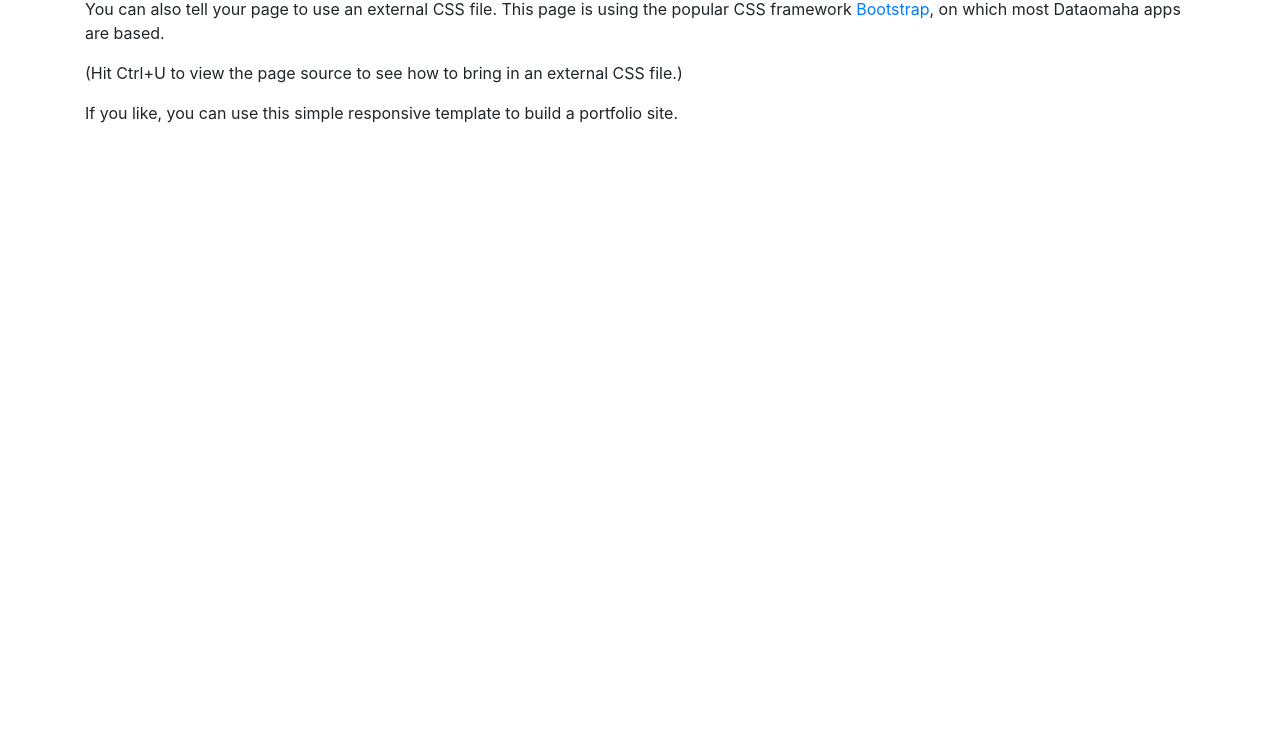
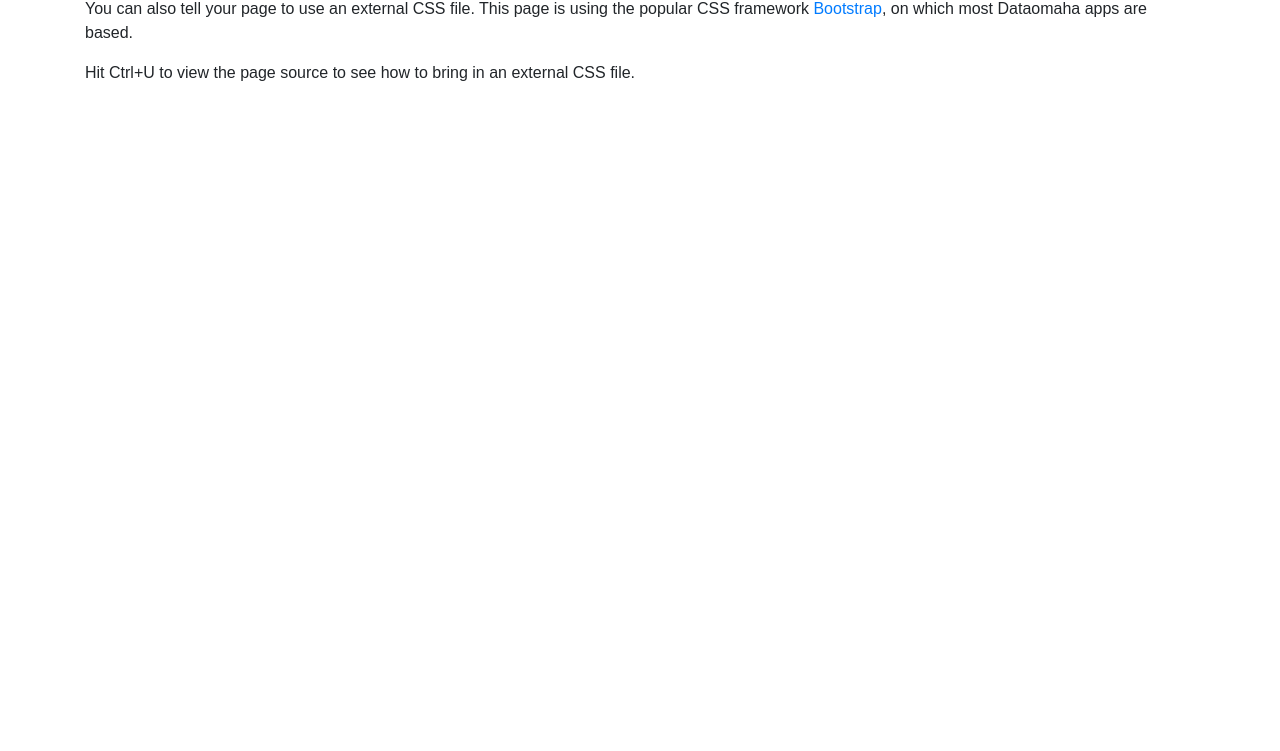
Before and after one commit to OWH-projects/html-css-training, a plain HTML site: page examples/portfolio/index.html in a window 1280 px wide. Shown: the part 49-800 px from the top of the page. Drawn offline with nearby package versions, Linux system fonts and the light colour scheme.

Commit message:
Added portfolio

```diff
--- a/examples/portfolio.html
+++ b/examples/portfolio/index.html
@@ -5,29 +5,24 @@
     <meta http-equiv="X-UA-Compatible" content="IE=edge">
     <meta name="viewport" content="width=device-width, initial-scale=1.0">
 
-    <title>Example 3</title>
+    <title>Portfolio example</title>
 
     <link href="http://dataomaha.com/media/scripts/bootstrap/3.0.3/css/bootstrap.css" rel="stylesheet">
+    <link href="style.css" rel="stylesheet">
 
     </head>
 
 <!-- This is how you make a comment in HTML -->
 
     <body>
+    <div class="container">
 
-    <div class="container">
     <h2>Bootstrap!</h2>
     <p>You can also tell your page to use an external CSS file. This page is using the popular CSS framework <a href="http://getbootstrap.com/">Bootstrap</a>, on which most Dataomaha apps are based.</p>
 
-    <p>(Hit Ctrl+U to view the page source to see how to bring in an external CSS file.)</p>
-
-    <p>If you like, you can use this simple responsive template to build a portfolio site.</p>
+    <p>Hit Ctrl+U to view the page source to see how to bring in an external CSS file.</p>
 
     </div>
-
-    <script src="http://ajax.googleapis.com/ajax/libs/jquery/1.11.1/jquery.min.js"></script>
-    <script src="http://dataomaha.com/media/scripts/bootstrap/3.0.3/js/bootstrap.min.js"></script>
-
     </body>
 
 </html>
--- /dev/null
+++ b/examples/portfolio/style.css
@@ -0,0 +1,5 @@
+/* CSS for style goes on this page */
+
+body {
+	font-family: inherit;
+}
```
